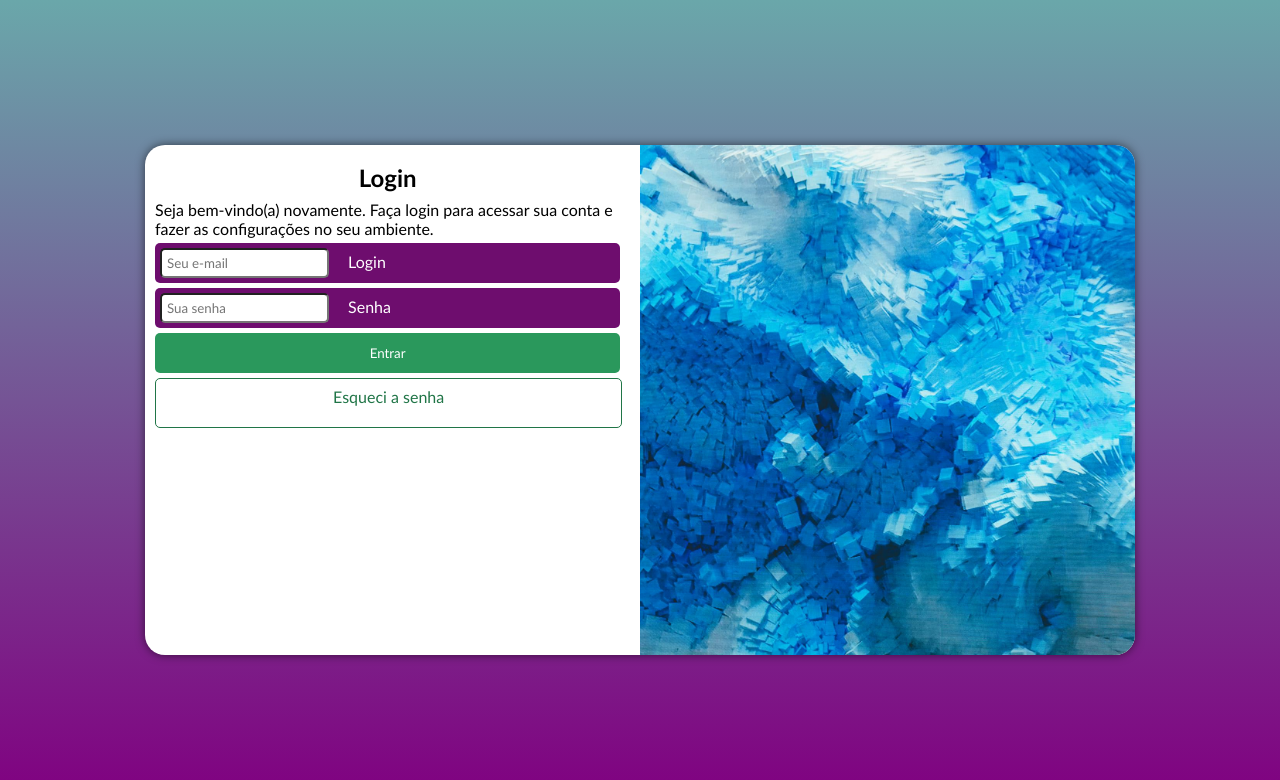
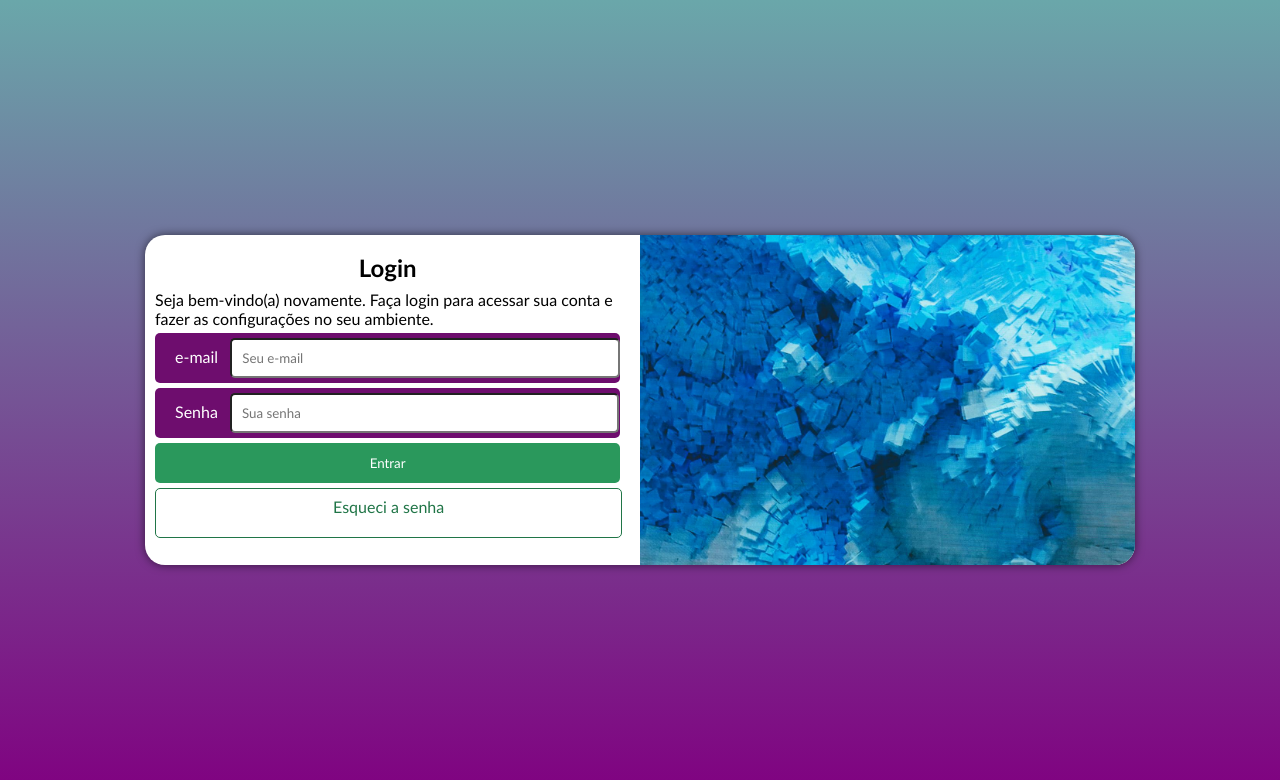
Before and after one commit to EduardoWessellenns/tela-login, a plain HTML site: page index.html in a window 1280 px wide. Drawn offline with Linux system fonts and the light colour scheme.

Commit message:
completo

```diff
--- a/estilo/media-query.css
+++ b/estilo/media-query.css
@@ -3,6 +3,7 @@
 @media screen and (min-width: 768px) and (max-width:992px){
     section#login{
         width: 90vw;
+        height: 310px;
     }
 
     section#login > div#imagem{
@@ -24,11 +25,22 @@
         background-image:linear-gradient(to top, purple , rgb(106, 167, 170));
     }
 
+    div.campo > label{
+
+    }
+
+
+
 }
+
+
+
 
 @media screen and (min-width:992px){
     section#login{
         width: 990px;
+        height: 330px;
+
     }
 
     section#login > div#imagem{
--- a/estilo/style.css
+++ b/estilo/style.css
@@ -34,7 +34,7 @@ section#login{
     display: block;
     background-color: white;
     width: 250px;
-    height: 510px;
+    height: 530px;
     border-radius: 20px;
     overflow: hidden;
     box-shadow: 0px 0px 10px rgba(0, 0, 0, 0.577);
@@ -99,8 +99,11 @@ form > a.botao{
 
 div.campo>input{
 
-   padding: 5px;
+   padding: 10px;
     border-radius: 5px;
+    height: 100%;
+    transform: translateX(8px);
+
 
 
 }
@@ -116,3 +119,12 @@ div.campo > label{
     padding-left:15px;
 color: white;
 }
+
+label{
+    display: inline-block;
+    margin: auto;
+}
+  div.campo>input{
+
+        width: calc(100% - 90px);
+    }
--- a/index.html
+++ b/index.html
@@ -23,19 +23,21 @@
                 <h1>Login</h1>
                 <p>Seja bem-vindo(a) novamente. Faça login para acessar sua conta e fazer as configurações no seu ambiente.</p>
                 <form action="login.php" method="post" class="login" autocomplete="on">
+
                    <div class="campo">
 
 
+                    <label for="ilogin">e-mail</label>
+                    <input type="email" name="login" id="ilogin" placeholder="Seu e-mail" autocomplete="email">
 
-                    <input type="email" name="login" id="ilogin" placeholder="Seu e-mail" autocomplete="email">
-                    <label for="ilogin">Login</label>
 
                   </div>
+
                   <div class="campo">
 
+                        <label for="isenha">Senha</label>
+                        <input type="password" name="senha" id="isenha" placeholder="Sua senha" autocomplete="current-password" required minlength="6">
 
-                        <input type="password" name="senha" id="isenha" placeholder="Sua senha" autocomplete="current-password" required minlength="6">
-                    <label for="isenha">Senha</label>
                   </div>
 
                     <input class="Entrar" type="submit" value="Entrar" >
```
